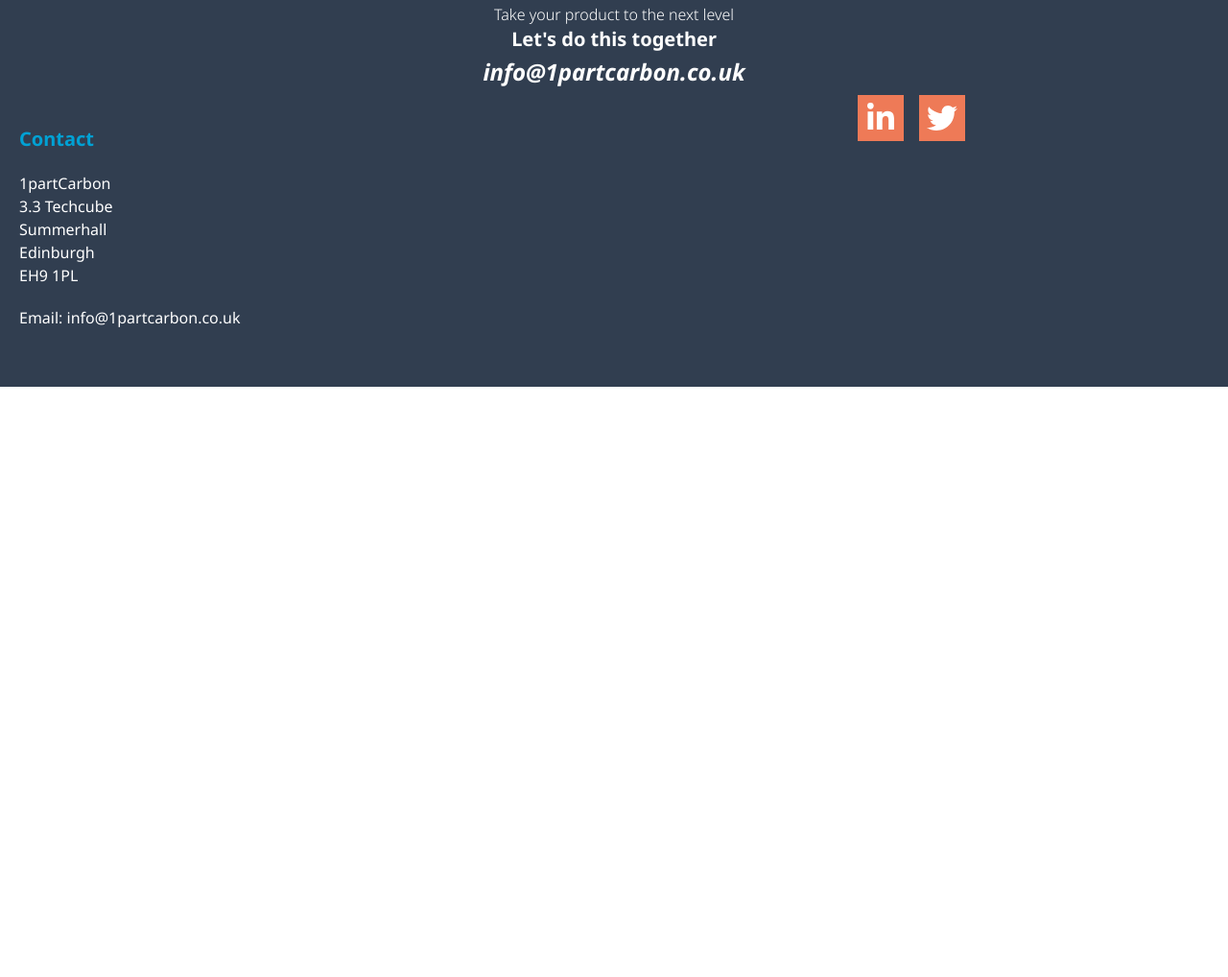
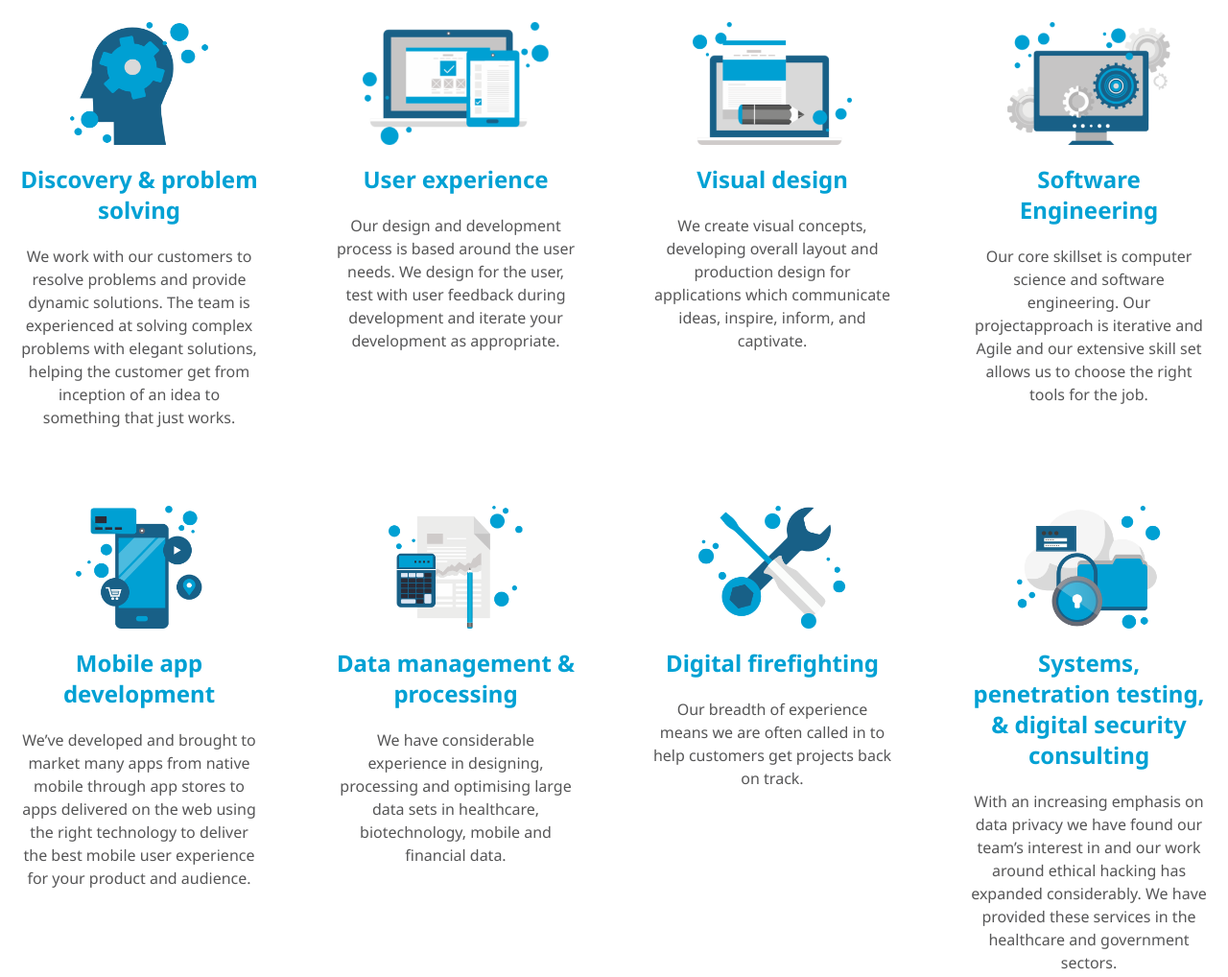
Before and after one commit to 1partcarbon/1partcarbon.github.io, a plain HTML site: page public/services.html in a window 1280 px wide. Shown: the part 927-1945 px from the top of the page at 96% size. Before the commit the page ends 1330 px from the top, so only its background shows below. Drawn offline with Linux system fonts and the light colour scheme.

Commit message:
Completed services page

```diff
--- a/public/services.html
+++ b/public/services.html
@@ -194,6 +194,127 @@
         ></div>
       </div>
 
+      <section class="bg-white px-5 py-10">
+        <div class="mx-auto lg:max-w-[1280px]">
+          <div class="grid grid-cols-1 gap-20 justify-between md:grid-cols-4 pb-5">
+            <div class="text-center">
+              <img
+                class="max-h-32 mx-auto"
+                src="img/icon-problemsolving@2x.png"
+                alt="Problem solving icon"
+              />
+              <h3 class="text-onepcblue text-2xl font-bold py-5">Discovery & problem solving</h3>
+              <p>
+                We work with our customers to resolve problems and provide dynamic
+                solutions. The team is experienced at solving complex problems with
+                elegant solutions, helping the customer get from inception of an idea
+                to something that just works.
+              </p>
+            </div>
+
+            <div class="text-center">
+              <img
+                class="max-h-32 mx-auto"
+                src="img/icon-userexp@2x-300x198.png"
+                alt="User Experience Icon"
+              />
+              <h3 class="text-onepcblue text-2xl font-bold py-5">User experience</h3>
+              <p>
+                Our design and development process is based around the user needs.
+                We design for the user, test with user feedback during development
+                and iterate your development as appropriate.
+              </p>
+            </div>
+
+            <div class="text-center">
+              <img
+                class="max-h-32 mx-auto"
+                src="img/icon-visdesign@2x-300x231.png"
+                alt="Visual design icon"
+              />
+              <h3 class="text-onepcblue text-2xl font-bold py-5">Visual design</h3>
+              <p>
+                We create visual concepts, developing overall layout and production
+                design for applications which communicate ideas, inspire, inform,
+                and captivate.
+              </p>
+            </div>
+
+            <div class="text-center">
+              <img
+                class="max-h-32 mx-auto"
+                src="img/icon-engineering@2x-300x225.png"
+                alt="Engineering icon"
+              />
+              <h3 class="text-onepcblue text-2xl font-bold py-5">Software Engineering</h3>
+              <p>
+                Our core skillset is computer science and software engineering. Our
+                projectapproach is iterative and Agile and our extensive skill set
+                allows us to choose the right tools for the job.
+              </p>
+            </div>
+
+            <!-- second col -->
+
+            <div class="text-center">
+              <img
+                class="max-h-32 mx-auto"
+                src="img/icon-appdev@2x.png"
+                alt="Mobile app dev icon"
+              />
+              <h3 class="text-onepcblue text-2xl font-bold py-5">Mobile app development</h3>
+              <p>
+                We’ve developed and brought to market many apps from native mobile
+                through app stores to apps delivered on the web using the right
+                technology to deliver the best mobile user experience for your
+                product and audience.
+              </p>
+            </div>
+
+            <div class="text-center">
+              <img
+                class="max-h-32 mx-auto"
+                src="img/icon-dataman@2x.png"
+                alt="Data management icon"
+              />
+              <h3 class="text-onepcblue text-2xl font-bold py-5">Data management & processing</h3>
+              <p>
+                We have considerable experience in designing, processing and optimising
+                large data sets in healthcare, biotechnology, mobile and financial data.
+              </p>
+            </div>
+
+            <div class="text-center">
+              <img
+                class="max-h-32 mx-auto"
+                src="img/icon-digifirefighting@2x.png"
+                alt="Digital firefighting icon"
+              />
+              <h3 class="text-onepcblue text-2xl font-bold py-5">Digital firefighting</h3>
+              <p>
+                Our breadth of experience means we are often called in to help customers get
+                projects back on track.
+              </p>
+            </div>
+
+            <div class="text-center">
+              <img
+                class="max-h-32 mx-auto"
+                src="img/icon-pentestsecurity@2x.png"
+                alt="Cyber Security icon"
+              />
+              <h3 class="text-onepcblue text-2xl font-bold py-5">Systems, penetration testing, & digital security consulting</h3>
+              <p>
+                With an increasing emphasis on data privacy we have found our team’s
+                interest in and our work around ethical hacking has expanded considerably.
+                We have provided these services in the healthcare and government sectors.
+              </p>
+            </div>
+
+          </div>
+        </div>
+      </section>
+
       <footer class="bg-darkgrey pt-5 pb-">
         <div class="text-center text-white text-base font-light">
           Take your product to the next level
```
Also changed, not shown: public/styles.css.
